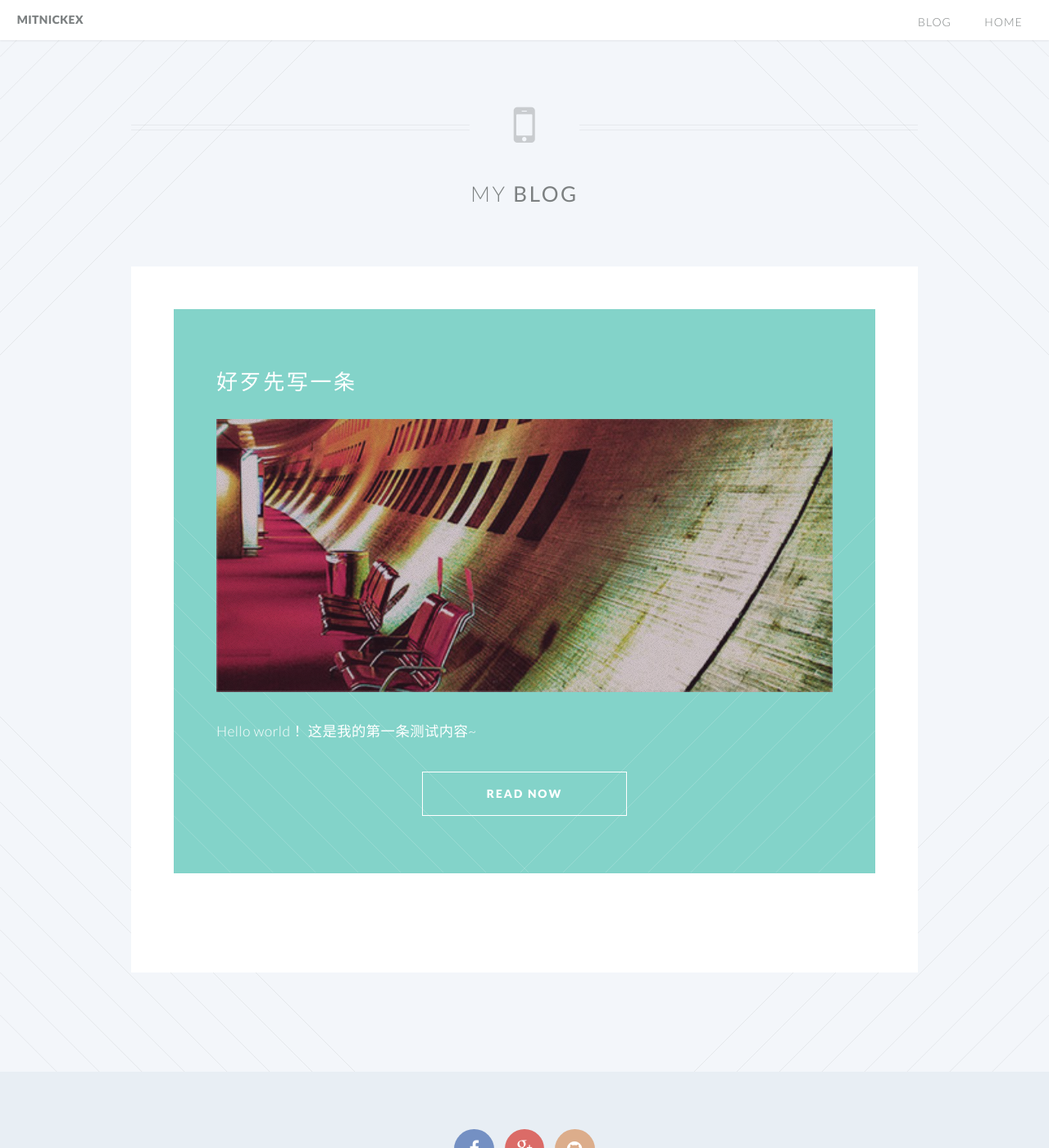
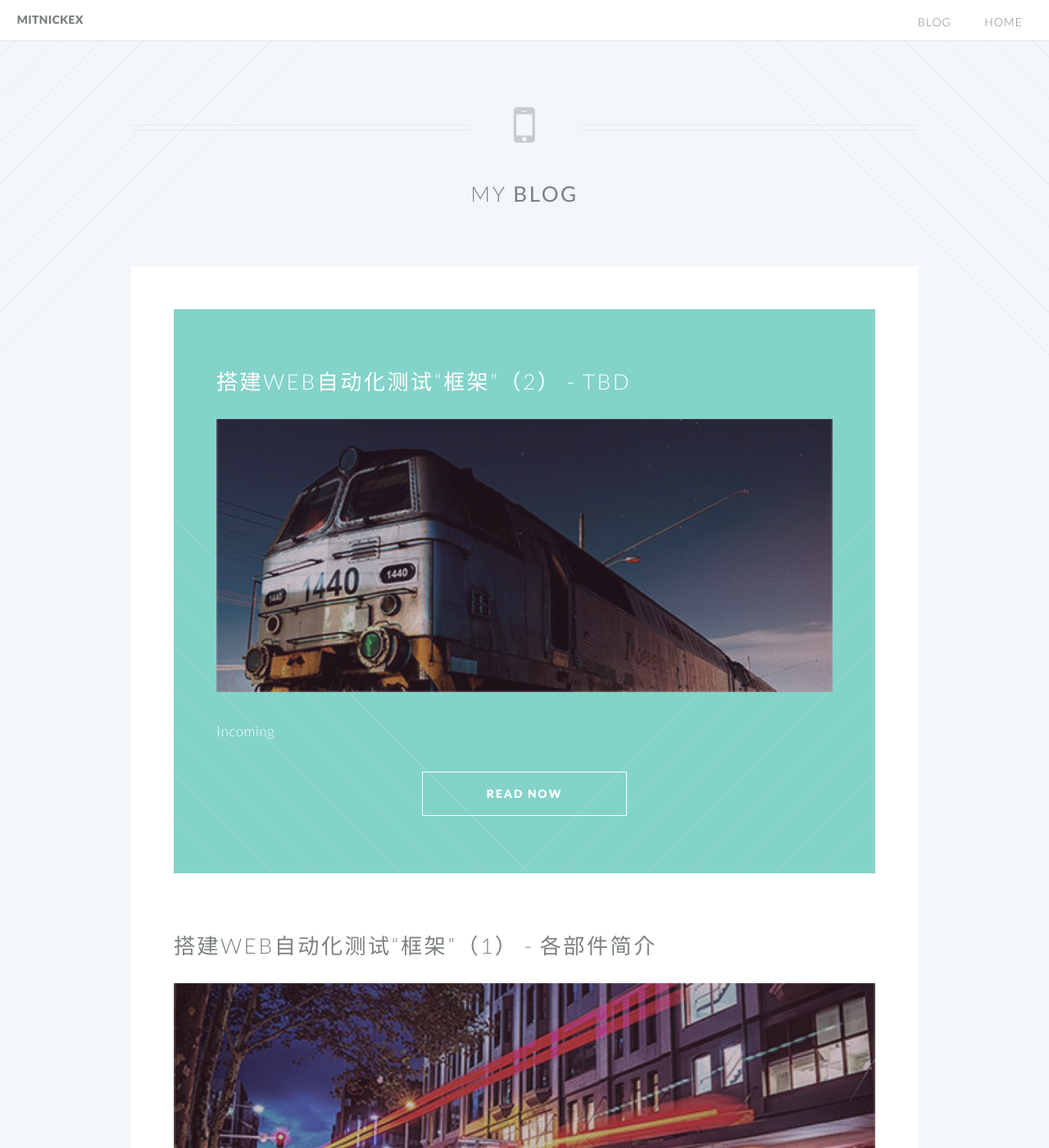
Before and after one commit to MitnickEX/mitnickex.github.io, a Jekyll site: the page built from blog.html, in a window 1280 px wide and 1400 px high. Shown: the whole window at 82% size. Built offline with Jekyll 4.4.1, drawn with Linux system fonts in a browser that asks for light colours; some of the changed text lies outside the part shown.

Commit message:
20160824add

```diff
--- a/_posts/autotest_introduction.markdown
+++ b/_posts/2016-08-24-first-post.markdown
@@ -1,11 +1,11 @@
 ---
 layout: post
 title:  "搭建web自动化测试“框架”（1） - 各部件简介"
-date:   2016/8/22 14:05:46
-permalink: /autotest_introduction.html
+date:   2016/8/24 14:05:46
+permalink: /autotest_1.html
 ---
 
-## 搭建web自动化测试“框架”（1） - 各部件简介 ##
+<span class="image featured"><img src="/images/pic03.jpg" alt=""></span>
 之前一直想搭建一个自动化测试框架，但是迷迷糊糊不求甚解。
 
 现在回过头来好好看看究竟每一步是怎么联系起来的，是怎么运行起来的。
--- /dev/null
+++ b/_posts/2016-08-24-second-post.markdown
@@ -0,0 +1,9 @@
+---
+layout: post
+title:  "搭建web自动化测试“框架”（2） - TBD"
+date:   2016/8/24 14:51:46
+permalink: /autotest_2.html
+---
+
+<span class="image featured"><img src="/images/pic04.jpg" alt=""></span>
+Incoming
```
